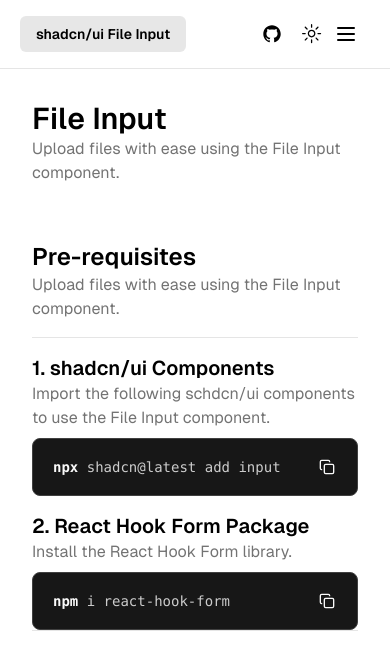
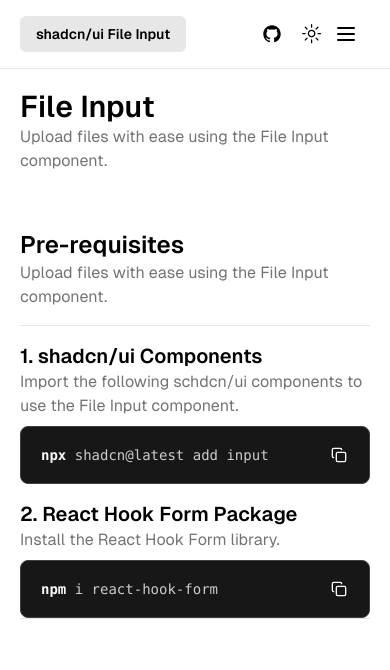
Before and after one commit to itsmejawad/shadcn-file-input, a Next.js app: page /docs/file-input in a window 390 px wide. Shown: the top 670 px of the page. Built offline with nearby package versions, Linux system fonts and the light colour scheme.

Commit message:
Fix pages padding

```diff
--- a/src/app/docs/(components)/file-input/page.tsx
+++ b/src/app/docs/(components)/file-input/page.tsx
@@ -6,7 +6,7 @@
 
 export default function Home() {
   return (
-    <div className="p-8 grid grid-cols-[1fr] md:grid-cols-[1fr_auto]  gap-x-6  bg-background">
+    <div className="px-5 lg:px-8 grid grid-cols-[1fr] md:grid-cols-[1fr_auto]  gap-x-6  bg-background">
       <div>
         <PageHeader
           title="File Input"
--- a/src/app/docs/page.tsx
+++ b/src/app/docs/page.tsx
@@ -1,6 +1,6 @@
 export default function Home() {
   return (
-    <div className="p-8 max-w-2xl">
+    <div className="px-5 lg:px-8 max-w-2xl">
       <h1 className="font-semibold text-3xl">Introduction</h1>
       <p className="text-muted-foreground mb-4">
         TODO: Add an introduction to the documentation here.
--- a/src/app/page.tsx
+++ b/src/app/page.tsx
@@ -5,7 +5,7 @@
 
 export default function Home() {
   return (
-    <div className="p-8 max-w-2xl">
+    <div className="px-5 lg:px-8 max-w-2xl">
       <h1 className="font-semibold text-3xl">shadcn/ui File Component</h1>
       <p className="text-muted-foreground mb-4">
         A reusable file input component built on top of shadcn/ui reusable components, designed for
--- a/src/components/main.tsx
+++ b/src/components/main.tsx
@@ -1,7 +1,7 @@
 import React from "react";
 
 const Main = ({ children }: { children: React.ReactNode }) => {
-  return <main className="w-full">{children}</main>;
+  return <main className="py-5 lg:py-8">{children}</main>;
 };
 
 export { Main };
```
